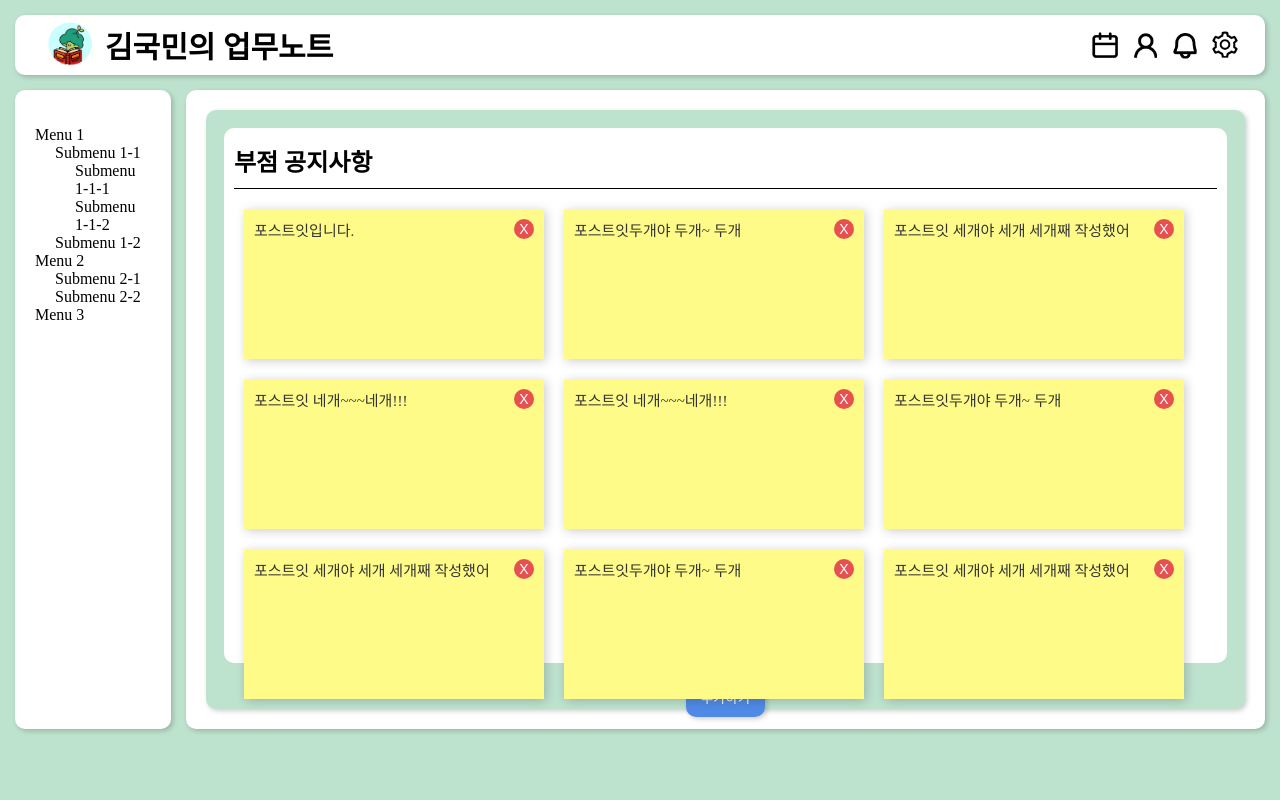
After one commit to WogusKim/keywar, a Java web app: page /notice in a window 1280 px wide. The commit adds this page. Run offline with Spring Boot 4, a stand-in JSP engine, Linux system fonts and the light colour scheme; the project's own start-up code is not run, and a stand-in starts its controllers and pages; some web fonts are replaced.

Commit message:
memo 보완/ notice 신규

```diff
--- a/Keyboard/src/main/java/kb/keyboard/warrior/HomeController.java
+++ b/Keyboard/src/main/java/kb/keyboard/warrior/HomeController.java
@@ -24,5 +24,9 @@ public class HomeController {
 	public String memo() {
 		return "memo";
 	}
+	@RequestMapping("/notice")
+	public String notice() {
+		return "notice";
+	}
 
 }
--- /dev/null
+++ b/Keyboard/src/main/webapp/WEB-INF/views/notice.jsp
@@ -0,0 +1,99 @@
+<%@ page language="java" contentType="text/html; charset=UTF-8"
+	pageEncoding="UTF-8"%>
+<%@ taglib prefix="c" uri="http://java.sun.com/jsp/jstl/core"%>
+<!DOCTYPE html>
+<html>
+<head>
+<meta charset="UTF-8">
+<title>메인 페이지</title>
+<link rel="stylesheet"
+	href="${pageContext.request.contextPath}/resources/css/main.css">
+<style>
+.notice {
+	background-color: #FFFB88; /* 포스트잇 같은 밝은 노란색 */
+	width: 300px; /* 고정된 너비 설정 */
+	height: 150px; /* 고정된 높이 설정 */
+	padding: 10px;
+	box-shadow: 2px 2px 10px rgba(0, 0, 0, 0.2);
+	font-size: 15px;
+	color: #333; /* 글자 색을 약간 어둡게 */
+	margin: 10px; /* 포스트잇 간 간격 */
+	position: relative; /* 상대적 위치 설정 */
+}
+
+.notice .deleteButton1 {
+	width: 20px;
+    height: 20px;
+	position: absolute;
+	top: 10px;
+	right: 10px;
+	background-color: #E65050;
+	border: none;
+	color: white;
+	padding: 0;
+	border-radius: 50%;
+	cursor: pointer;
+	 font-size: 14px;
+	 text-align: center;
+    line-height: 20px; /* 버튼 높이와 동일하게 설정하여 텍스트를 중앙에 배치 */
+}
+.deleteButton1:hover { /* yeji */
+    background-color: #B53D3D;
+}
+
+.board_todo1 {
+	border-radius: 10px;
+	background-color: white;
+	width: 100%;
+	height: 95%;
+	padding: 10px;
+	/* margin-bottom: 10px; /* 아래쪽에 여백 추가 */ */
+	box-shadow: 2px 2px 5px rgba(0, 0, 0, 0.2);
+
+}
+.aa {
+	display: flex;
+	flex-wrap:wrap;
+	border-radius: 10px;
+	width: 100%;
+	height: 80%;
+}
+</style>
+</head>
+
+<body>
+
+	<%@ include file="/WEB-INF/views/header.jsp"%>
+
+	<div class="content_outline">
+		<%@ include file="/WEB-INF/views/sidebar.jsp"%>
+		<div class="content_right">
+			<!-- 여기까지 기본세팅(흰 배경) -->
+
+			<div class="board_back">
+				<!-- 민트 배경 -->
+				<div class="board_todo1">
+					<!-- 흰 배경 -->
+					<h2 class="card_title">부점 공지사항</h2>
+					<hr>
+						<div class="aa" >
+							<div class="notice">포스트잇입니다.<button class="deleteButton1" onclick="deleteNotice(this)">X</button></div>
+							<div class="notice">포스트잇두개야 두개~ 두개<button class="deleteButton1" onclick="deleteNotice(this)">X</button></div>
+							<div class="notice">포스트잇 세개야 세개 세개째 작성했어<button class="deleteButton1" onclick="deleteNotice(this)">X</button></div>
+							<div class="notice">포스트잇 네개~~~네개!!!<button class="deleteButton1" onclick="deleteNotice(this)">X</button></div>
+							<div class="notice">포스트잇 네개~~~네개!!!<button class="deleteButton1" onclick="deleteNotice(this)">X</button></div>
+							<div class="notice">포스트잇두개야 두개~ 두개<button class="deleteButton1" onclick="deleteNotice(this)">X</button></div>
+							<div class="notice">포스트잇 세개야 세개 세개째 작성했어<button class="deleteButton1" onclick="deleteNotice(this)">X</button></div>
+							<div class="notice">포스트잇두개야 두개~ 두개<button class="deleteButton1" onclick="deleteNotice(this)">X</button></div>
+							<div class="notice">포스트잇 세개야 세개 세개째 작성했어<button class="deleteButton1" onclick="deleteNotice(this)">X</button></div>
+						</div>
+
+				</div>
+				<input type="button" value="추가하기" class="addButton">
+			</div>
+		</div>
+	</div>
+
+
+</body>
+</html>
--- a/Keyboard/src/main/webapp/resources/css/main.css
+++ b/Keyboard/src/main/webapp/resources/css/main.css
@@ -90,9 +90,9 @@ body{
     justify-content: flex-start;    /* 내부 요소들을 상단에 배치 */
     align-items: center;            /* 내부 요소들을 수평 중앙에 배치 */
     width: 100%;
-    height: 100%;
+    height:  100%;
     padding: 18px;
-    margin-bottom: 20px;
+    margin-bottom: 10px;
     box-shadow: 2px 2px 5px rgba(0, 0, 0, 0.2);
 }
 
@@ -351,15 +351,33 @@ body{
     color: white;
     border-radius: 10px;
     cursor: pointer;
-    margin-top: 5px;
+    margin-top: 15px;
     box-shadow: 2px 2px 5px rgba(0, 0, 0, 0.2);
-    margin-right : 705px
 }
 
 .addButton:hover { /* yeji */
     background-color: #3d6db5;
 }
 
+.deleteButton { /* yeji */
+    width: 20px;
+    height: 20px;
+    padding: 0;
+    border: none;
+    background-color: #E65050;
+    color: white;
+    border-radius: 50%;
+    cursor: pointer;
+    text-align: center;
+    line-height: 20px; /* 버튼 높이와 동일하게 설정하여 텍스트를 중앙에 배치 */
+    font-size: 14px;
+    position: absolute;
+    right: 10px;
+}
+
+.deleteButton:hover { /* yeji */
+    background-color: #B53D3D;
+}
 /* 우하단 탭 영역 관련 css */
 
 /* 탭 영역 전체 설정 */
```
Also changed, not shown: Keyboard/src/main/webapp/WEB-INF/views/memo.jsp (+19 -11 lines).
